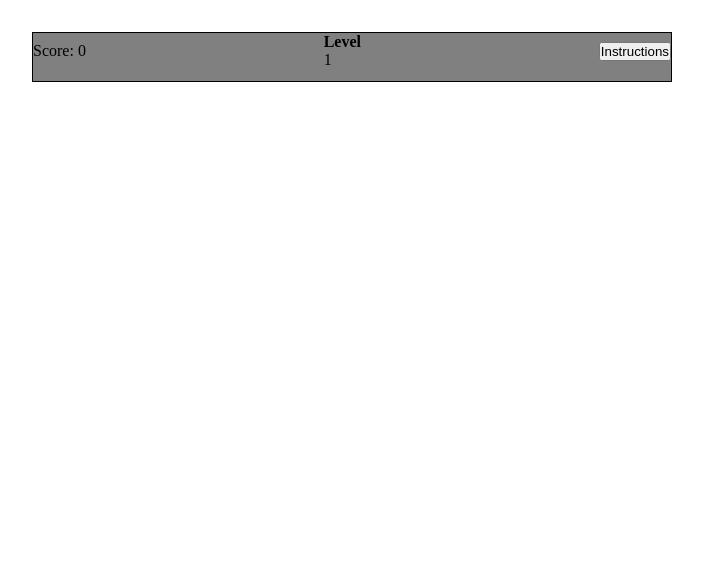
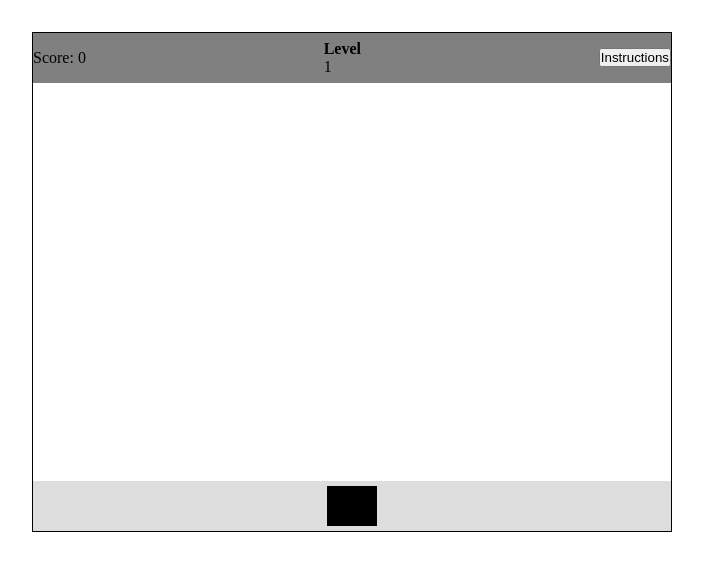
Before and after one commit to GSG-G7/defend-your-kingdom, a React (Create React App) app: page / in a window 1280 px wide. Shown: the top 570 px of the page, without its empty margins (288-991 px from the left). Built offline with nearby package versions, Linux system fonts and the light colour scheme.

Commit message:
add main body Relates #6

```diff
--- a/src/App.css
+++ b/src/App.css
@@ -7,7 +7,7 @@
 .App {
   width: 50%;
   margin: 2rem auto;
-  background-color:grey;
+
   border: 1px solid black;
-  height: 50px;
+  height: 500px;
 }
--- a/src/App.js
+++ b/src/App.js
@@ -1,12 +1,16 @@
-import React, { Component } from 'react';
-import Header from './ClassComponents/Header/Header';
-import './App.css';
+import React, { Component } from "react";
+import Header from "./ClassComponents/Header/Header";
+import Invaders from "./ClassComponents/Invaders/Invaders";
+import Player from "./ClassComponents/Player/Player";
+import "./App.css";
 
 class App extends Component {
   render() {
     return (
       <div className="App">
         <Header />
+        <Invaders />
+        <Player />
       </div>
     );
   }
--- a/src/ClassComponents/Header/Header.css
+++ b/src/ClassComponents/Header/Header.css
@@ -2,4 +2,7 @@
   display: flex;
   justify-content: space-between;
   align-items: center;
+  background-color: grey;
+  height: 10%;
+
 }
--- a/src/ClassComponents/Invaders/Invaders.css
+++ b/src/ClassComponents/Invaders/Invaders.css
@@ -0,0 +1,20 @@
+.invaders-box {
+  min-height: 80%;
+  display: block;
+}
+
+.invaders {
+  display: grid;
+  grid-template-columns: auto auto auto auto auto auto auto auto auto;
+  grid-row-gap: 5px;
+  justify-content: space-around;
+  position: relative;
+  top: -30px;
+  z-index: -1;
+}
+
+.invader {
+  width: 15px;
+  height: 10px;
+  background-color: #000;
+}
--- a/src/ClassComponents/Invaders/Invaders.js
+++ b/src/ClassComponents/Invaders/Invaders.js
@@ -0,0 +1,17 @@
+import React from "react";
+import "./Invaders.css";
+
+const Invaders = () => {
+  const invaders = [1, 2, 3, 4, 5, 6, 7, 8, 9, 10, 11, 12, 13, 14, 15];
+  return (
+    <div className="invaders-box">
+      <div className="invaders">
+        {invaders.map(invader => (
+          <div className="invader" key={invader}></div>
+        ))}
+      </div>
+    </div>
+  );
+};
+
+export default Invaders;
--- a/src/ClassComponents/Player/Player.css
+++ b/src/ClassComponents/Player/Player.css
@@ -0,0 +1,14 @@
+.player-space {
+  display: flex;
+  justify-content: center;
+  align-items: center;
+  width: 100%;
+  height: 10%;
+  background-color: #ddd;
+}
+
+.player {
+  width: 50px;
+  height: 80%;
+  background-color: black;
+}
--- a/src/ClassComponents/Player/Player.js
+++ b/src/ClassComponents/Player/Player.js
@@ -0,0 +1,12 @@
+import React from "react";
+import "./Player.css";
+
+const Player = () => {
+  return (
+    <div className="player-space">
+      <div className="player"></div>
+    </div>
+  );
+};
+
+export default Player;
```
